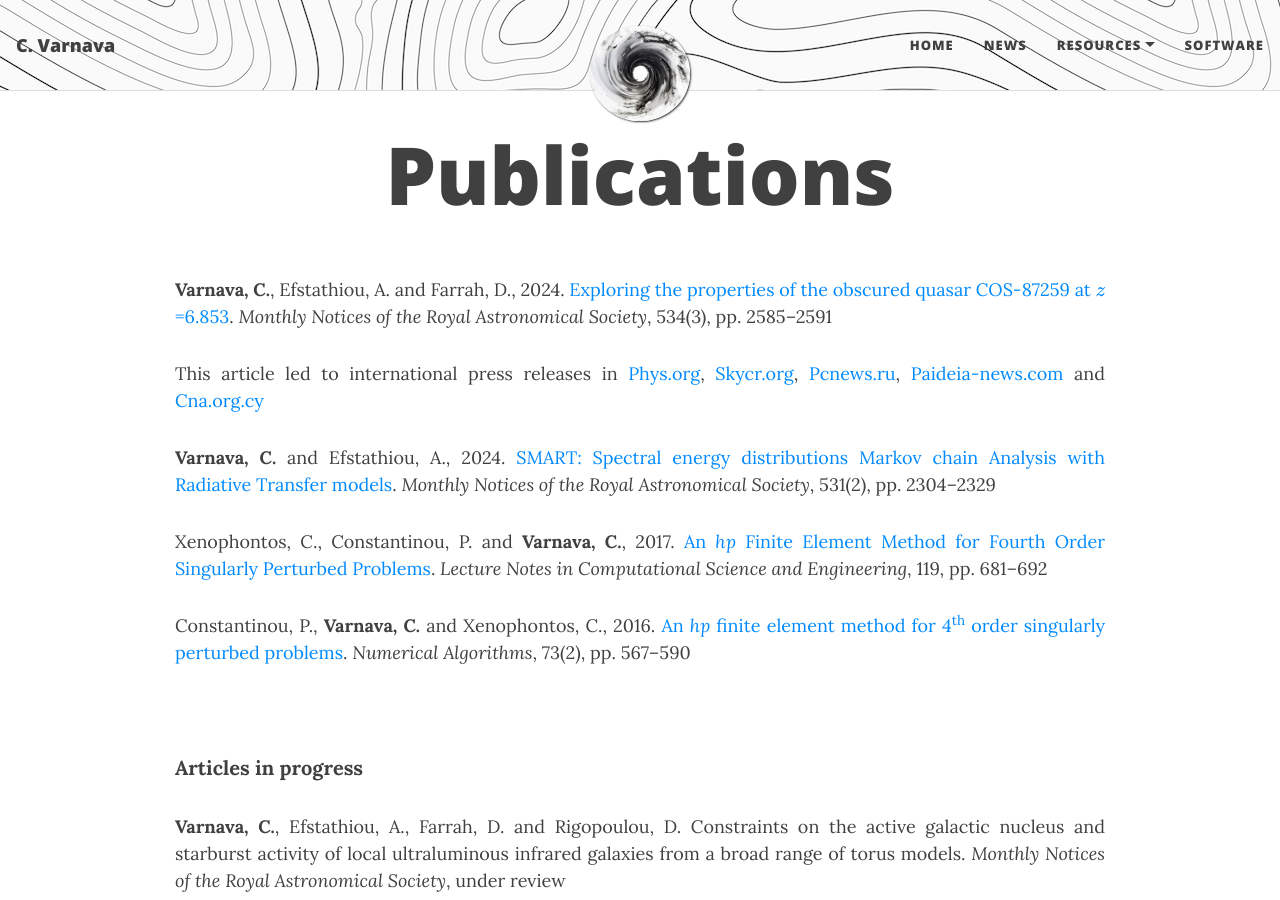
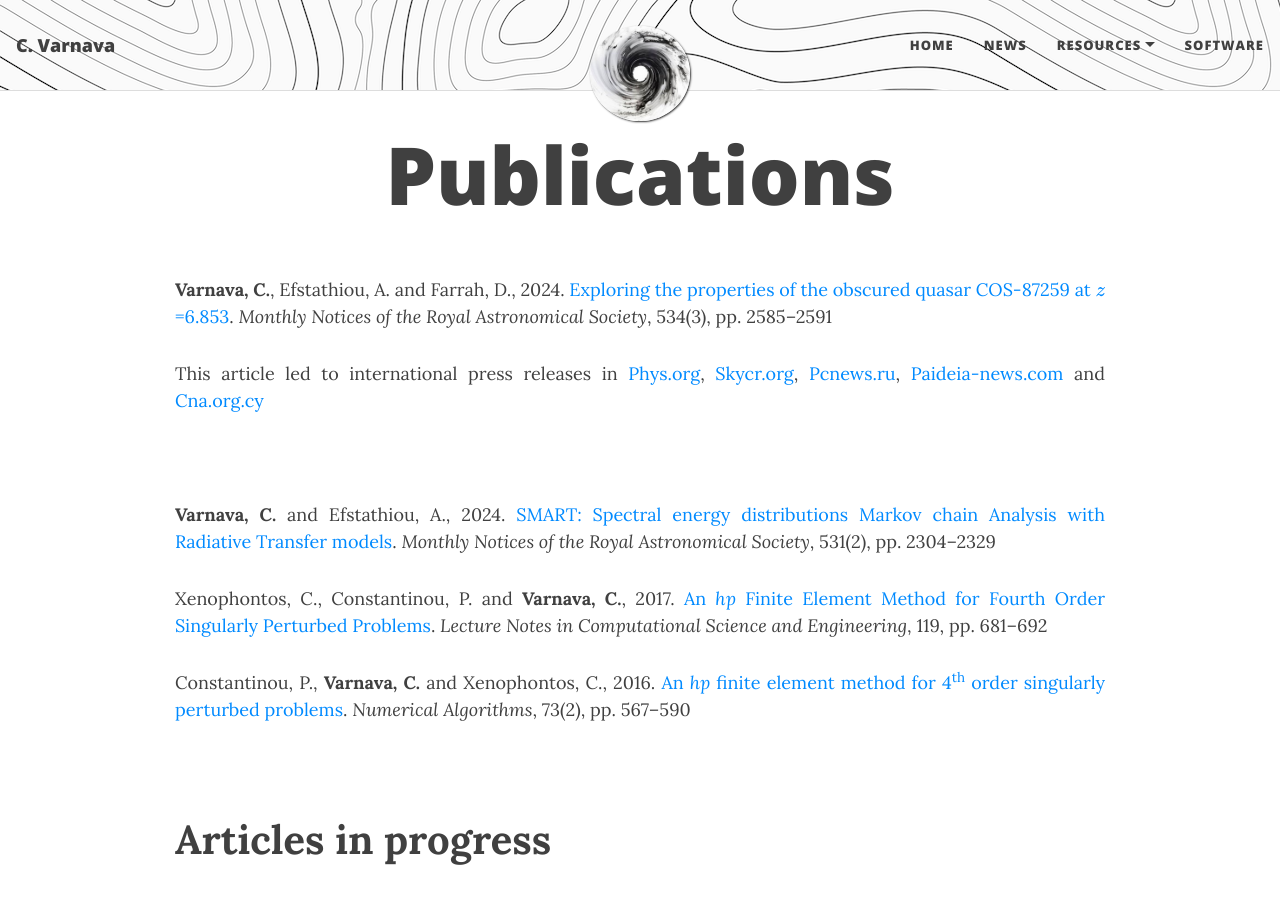
Before and after one commit to ch-var/ch-var.github.io, a Jekyll site: the page built from publications.html, in a window 1280 px wide and 900 px high. Built offline with Jekyll 4.4.1, drawn with Linux system fonts in a browser that asks for light colours; formulas are drawn with MathJax 3.

Commit message:
Update publications.html

```diff
--- a/publications.html
+++ b/publications.html
@@ -23,15 +23,14 @@
 
 <p align='justify'><b>Varnava, C.</b>, Efstathiou, A. and Farrah, D., 2024. <a href="https://doi.org/10.1093/mnras/stae2221">Exploring the properties of the obscured quasar COS-87259 at \(z\)=6.853</a>. <i>Monthly Notices of the Royal Astronomical Society</i>, 534(3), pp. 2585–2591</p>
 <p align='justify'>This article led to international press releases in <a href="https://phys.org/news/2024-10-astronomers-explore-properties-obscured-hyperluminous.html">Phys.org</a>, <a href="https://skycr.org/2024/10/21/exploran-las-propiedades-de-un-cuasar-hiperluminoso-oscurecido/">Skycr.org</a>, <a href="https://pcnews.ru/news/astronomy_obnaruzili_sverhmassivnuu_cernuu_dyru_v_centre_galaktiki_cos_87259-1530160.html#gsc.tab=0">Pcnews.ru</a>, <a href="https://paideia-news.com/panepistimio-frederick/2024/11/11/ereynitria-toy-eyropaikoy-panepistimioy-meleta-ena-protogono-yperfoteino-kbazar">Paideia-news.com</a> and <a href="https://www.cna.org.cy/press-release/article/7556971/anakoinosi-typoy-evropaiko-panepistimio-kyproy">Cna.org.cy</a></p>
-<p>
-<p>
+<br>
 <p align='justify'><b>Varnava, C.</b> and Efstathiou, A., 2024. <a href="https://doi.org/10.1093/mnras/stae1141">SMART: Spectral energy distributions Markov chain Analysis with Radiative Transfer models</a>. <i>Monthly Notices of the Royal Astronomical Society</i>, 531(2), pp. 2304–2329</p>
 <p>
 <p align='justify'>Xenophontos, C., Constantinou, P. and <b>Varnava, C.</b>, 2017. <a href="https://doi.org/10.1007/978-3-319-65870-4_49">An <i>hp</i> Finite Element Method for Fourth Order Singularly Perturbed Problems</a>. <i>Lecture Notes in Computational Science and Engineering</i>, 119, pp. 681–692</p>
 <p>
 <p align='justify'>Constantinou, P., <b>Varnava, C.</b> and Xenophontos, C., 2016. <a href="https://doi.org/10.1007/s11075-016-0108-9">An <i>hp</i> finite element method for 4<sup>th</sup> order singularly perturbed problems</a>. <i>Numerical Algorithms</i>, 73(2), pp. 567–590</p>
 <br>
-<p style="font-weight: bold; font-size: 20px;">Articles in progress</p>
+<p style="font-weight: bold; font-size: 40px;">Articles in progress</p>
 <p align='justify'><b>Varnava, C.</b>, Efstathiou, A., Farrah, D. and Rigopoulou, D. Constraints on the active galactic nucleus and starburst activity of local ultraluminous infrared galaxies from a broad range of torus models. <i>Monthly Notices of the Royal Astronomical Society</i>, under review</p>
 <p>
 <p align='justify'>Efstathiou, A., Lonsdale, C. J., <b>Varnava, C.</b> et al. Active galactic nucleus and starburst activity in heavily obscured WISE quasars at redshifts \(z\)~0.3–3, in preparation</p>
```
